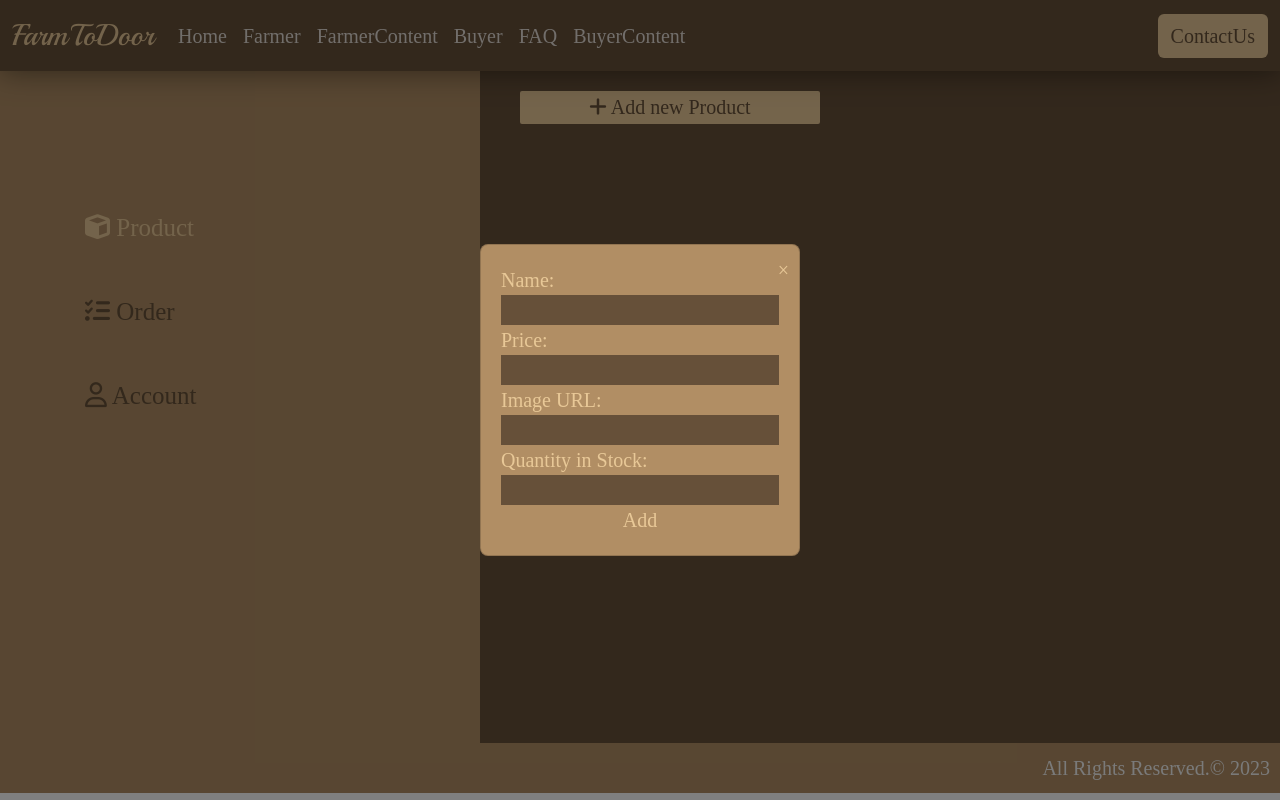
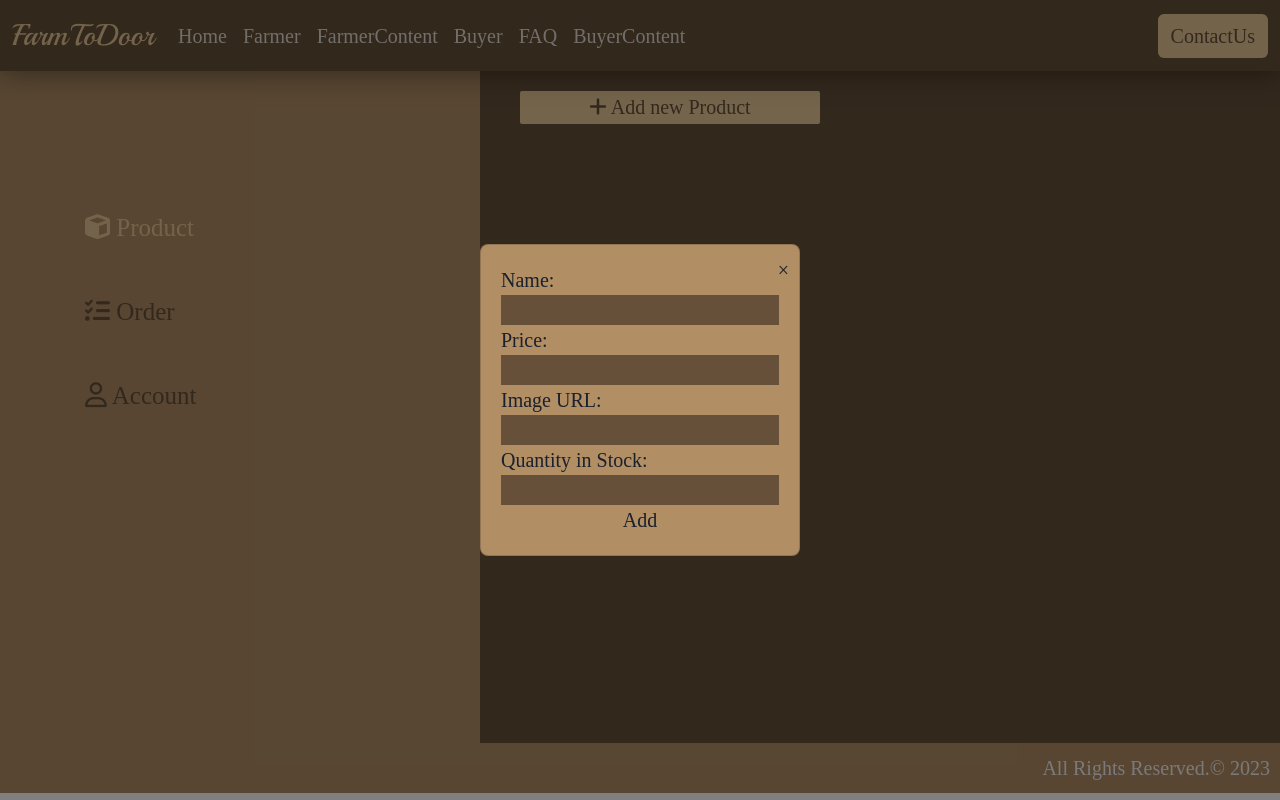
Before and after one commit to SHIVANGI08S/F2D, a React (Create React App) app in the folder F2D-Frontend/: page /FarmerProduct in a window 1280 px wide. Both pictures are taken after a click on the button "Add new Product". Built offline with nearby package versions, Linux system fonts and the light colour scheme; a web font is replaced by a local one.

Commit message:
latest update

```diff
--- a/F2D-Frontend/package.json
+++ b/F2D-Frontend/package.json
@@ -47,5 +47,8 @@
       "last 1 firefox version",
       "last 1 safari version"
     ]
+  },
+  "devDependencies": {
+    "@babel/plugin-proposal-private-property-in-object": "^7.21.11"
   }
 }
--- a/F2D-Frontend/src/components/FarmerContent/ProductList.js
+++ b/F2D-Frontend/src/components/FarmerContent/ProductList.js
@@ -64,7 +64,7 @@
             className="modal-content"
             width="80"
             bg="#b18e64"
-            color="#e8c897"
+            color="#e8c897v"
             fontFamily="serif"
             fontSize="xl"
           >
--- a/F2D-Frontend/src/components/Home.js
+++ b/F2D-Frontend/src/components/Home.js
@@ -1,5 +1,5 @@
 import React from 'react';
-import home_img from "../image/image1.png";
+
 
 import "../style/home.css";
 import About from './About';
```
Also changed, not shown: 1 other file (tests, documents, lock files or other folders).
